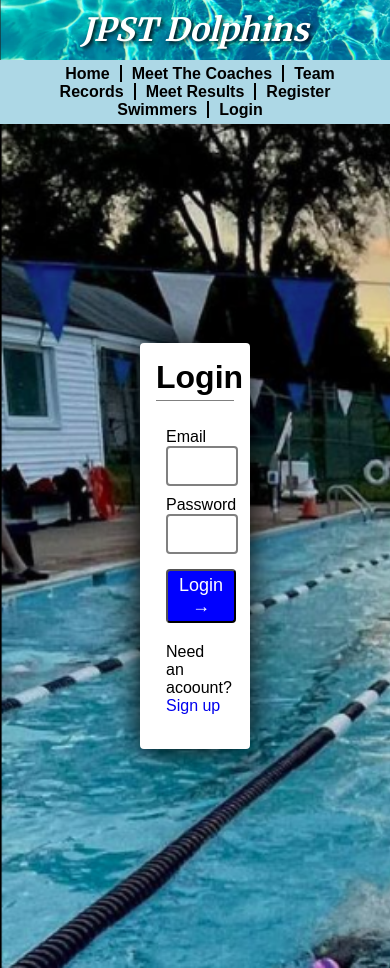
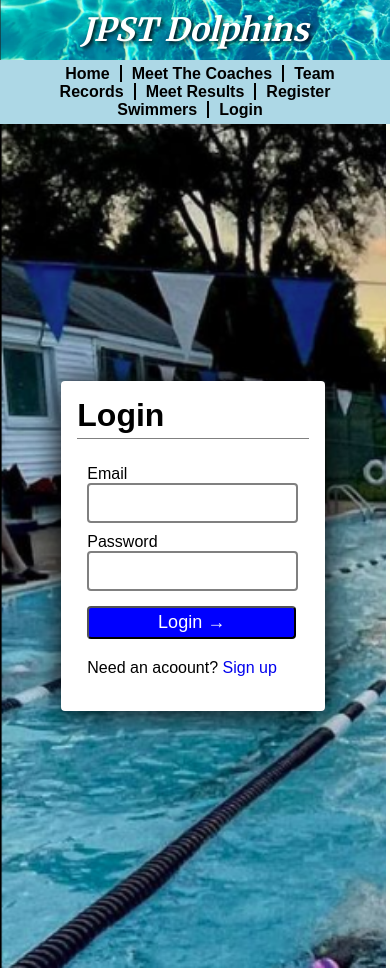
Before and after one commit to zachpfaltzgraff/JPSTWebsite---not-complete, an Angular app: page /login in a window 390 px wide. Built offline with nearby package versions, Linux system fonts and the light colour scheme.

Commit message:
Smaller Screens for login
Smaller screen for login / signup pages

```diff
--- a/src/app/login-page/login-page.component.css
+++ b/src/app/login-page/login-page.component.css
@@ -1,7 +1,7 @@
 .background-image {
     background-image: url('/assets/dolphins.png');
     background-size: cover;
-    width: 100vw;
+    width: 99.1vw;
     height: 100vh;
     z-index: -1;
     justify-content: center;
@@ -76,3 +76,33 @@ a:hover {
     left: 50%;
     transform: translate(-50%, -50%);
 }
+
+@media only screen and (max-width: 1500px) {
+    form {
+        width: 25%;
+    }
+}
+
+@media only screen and (max-width: 1250px) {
+    form {
+        width: 28%;
+    }
+}
+
+@media only screen and (max-width: 1000px) {
+    form {
+        width: 32%;
+    }
+}
+
+@media only screen and (max-width: 750px) {
+    form {
+        width: 36%;
+    }
+}
+
+@media only screen and (max-width: 600px) {
+    form {
+        width: 60%;
+    }
+}
--- a/src/app/register-swimmers/register-swimmers.component.css
+++ b/src/app/register-swimmers/register-swimmers.component.css
@@ -106,7 +106,7 @@ button:hover {
 }
 
 
-@media only screen and (max-width: 800px) {
+@media only screen and (max-width: 800px) { /* Phone Screens and smaller tablets(?) */
     .white-box {
         grid-template-rows: auto;
         grid-template-columns: 1fr;
--- a/src/app/signup-page/signup-page.component.css
+++ b/src/app/signup-page/signup-page.component.css
@@ -1,7 +1,7 @@
 .background-image {
     background-image: url('/assets/dolphins.png');
     background-size: cover;
-    width: 100vw;
+    width: 99.1vw;
     height: 100vh;
     z-index: -1;
     justify-content: center;
@@ -78,3 +78,33 @@ button:hover {
     left: 50%;
     transform: translate(-50%, -50%);
 }
+
+@media only screen and (max-width: 1500px) {
+    form {
+        width: 25%;
+    }
+}
+
+@media only screen and (max-width: 1250px) {
+    form {
+        width: 28%;
+    }
+}
+
+@media only screen and (max-width: 1000px) {
+    form {
+        width: 36%;
+    }
+}
+
+@media only screen and (max-width: 750px) {
+    form {
+        width: 42%;
+    }
+}
+
+@media only screen and (max-width: 600px) {
+    form {
+        width: 60%;
+    }
+}
```
